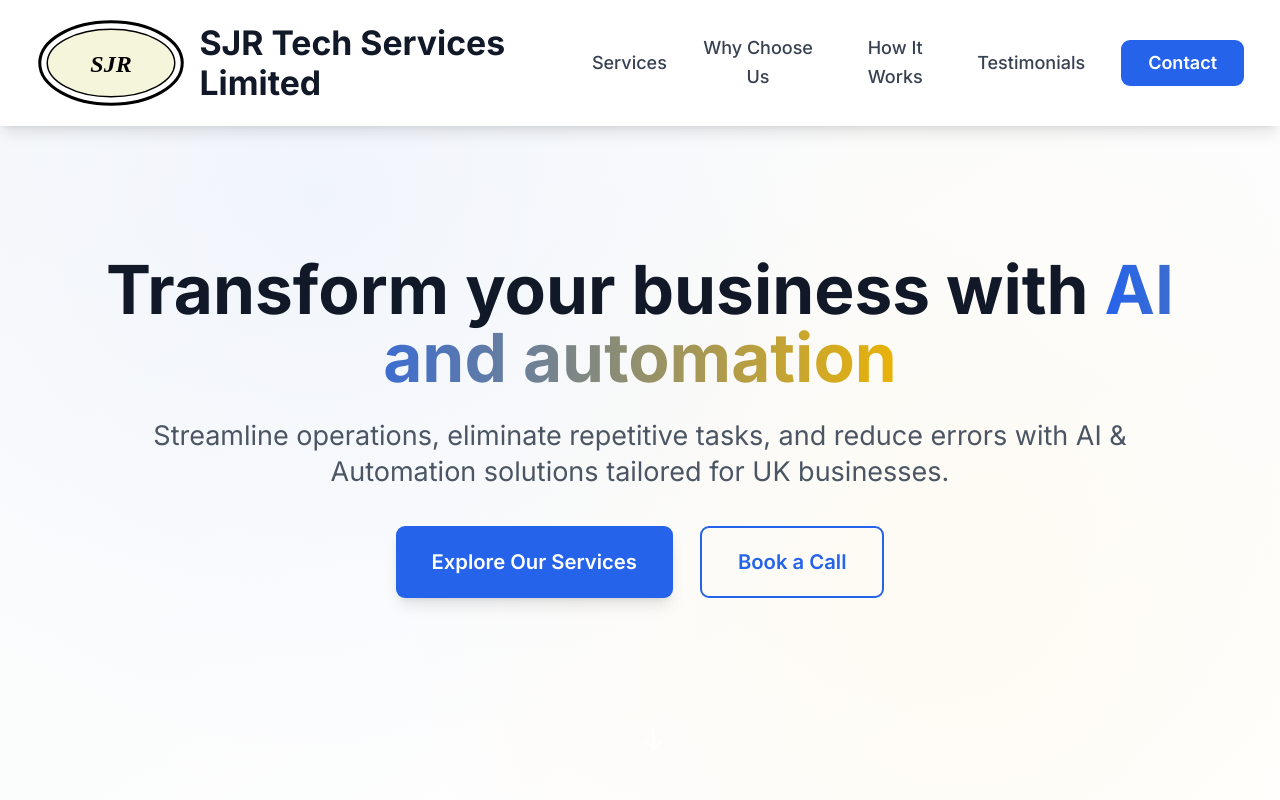
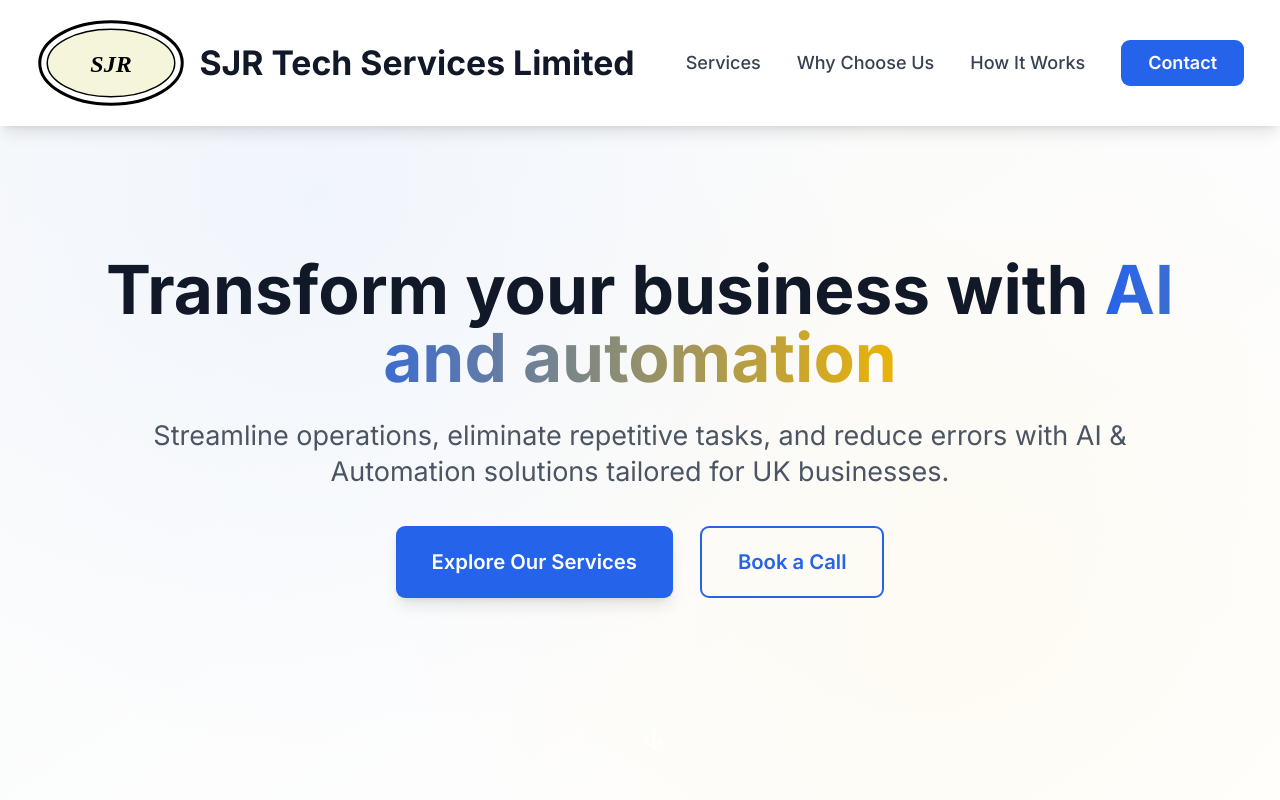
Before and after one commit to vijaysundar-git/vijaygit, a React (Vite) app: page / in a window 1280 px wide. Shown: the top 800 px of the page. Built offline with nearby package versions, Linux system fonts and the light colour scheme; the HTML template or start-up script is replaced by a standard one.

Commit message:
Remove Testimonials link from header navigation

```diff
--- a/src/components/Header.jsx
+++ b/src/components/Header.jsx
@@ -42,12 +42,6 @@ const Header = () => {
               How It Works
             </button>
             <button
-              onClick={() => scrollToSection('testimonials')}
-              className="text-gray-700 hover:text-primary-600 font-medium transition-colors duration-300"
-            >
-              Testimonials
-            </button>
-            <button
               onClick={() => scrollToSection('contact')}
               className="bg-primary-600 hover:bg-primary-700 text-white px-6 py-2 rounded-lg font-semibold transition-colors duration-300"
             >
```
